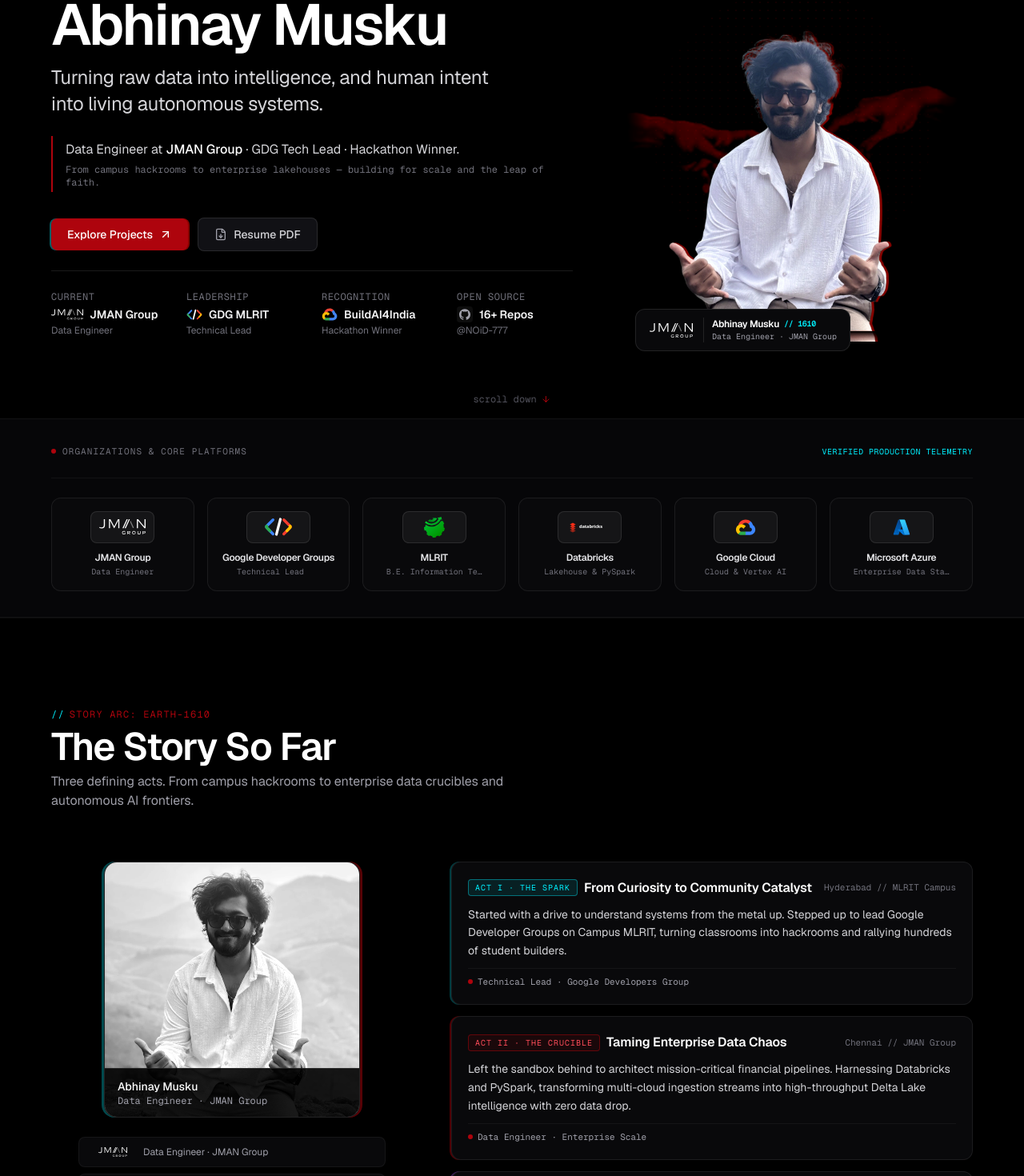
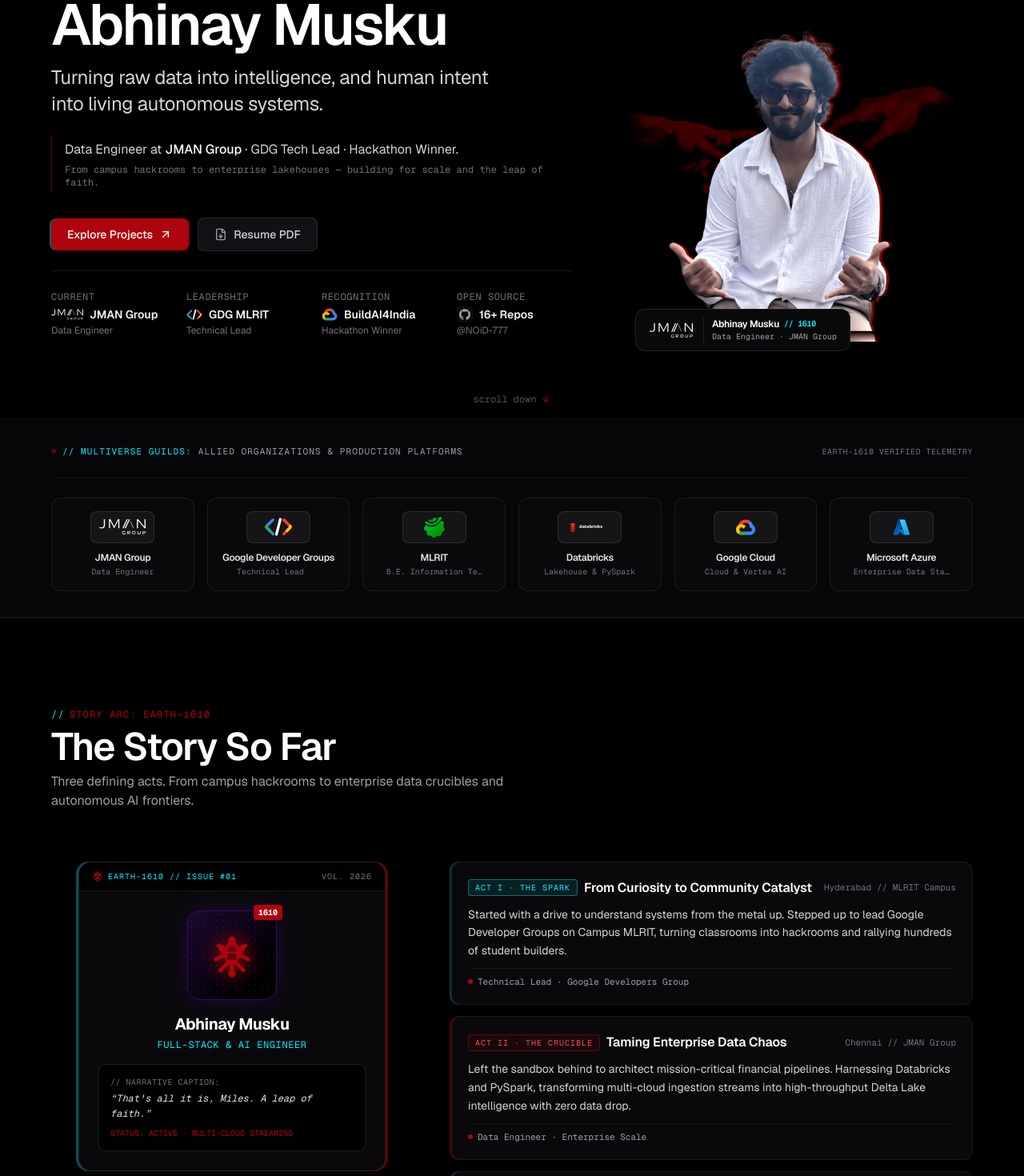
Before and after one commit to NOiD-777/Abhinay-portf, a Next.js app: page / in a window 1280 px wide. Shown: the part 197-1667 px from the top of the page at 80% size. Built offline with nearby package versions, Linux system fonts and the light colour scheme.

Commit message:
feat(spider-verse): remove duplicate photo in about section, add Earth-1610 dossier panel, and deepen Spider-Verse narrative theming

```diff
--- a/src/components/layout/Footer.tsx
+++ b/src/components/layout/Footer.tsx
@@ -60,7 +60,7 @@ export default function Footer() {
 
         {/* Copyright */}
         <p className="text-xs text-zinc-600 text-center md:text-right font-normal">
-          © 2026 Abhinay Musku. Crafted with Next.js &amp; Tailwind.
+          © 2026 Abhinay Musku. Earth-1610 // Leap of Faith.
         </p>
       </div>
     </footer>
--- a/src/components/sections/About.tsx
+++ b/src/components/sections/About.tsx
@@ -2,7 +2,8 @@
 
 import Image from "next/image";
 import { motion } from "framer-motion";
-import { Database, Cpu, Code2, MapPin, GraduationCap, Users } from "lucide-react";
+import { Database, Cpu, Code2, MapPin } from "lucide-react";
+import { SpiderIcon } from "@/components/ui/Icons";
 import { personal } from "@/data/personal";
 
 export default function About() {
@@ -25,30 +26,64 @@ export default function About() {
 
         {/* Content Grid */}
         <div className="grid grid-cols-1 lg:grid-cols-12 gap-12 items-start">
-          {/* Portrait Photo Frame with Spider-Verse Comic Panel */}
+          {/* Earth-1610 Spider-Verse Dossier Card (No Duplicate Photo) */}
           <motion.div
             initial={{ opacity: 0, y: 15 }}
             whileInView={{ opacity: 1, y: 0 }}
             viewport={{ once: true }}
             transition={{ duration: 0.5 }}
-            className="lg:col-span-5 flex flex-col items-center gap-6"
+            className="lg:col-span-5 flex flex-col items-center gap-5"
           >
-            <div className="relative w-72 sm:w-80 aspect-square rounded-2xl overflow-hidden border border-white/10 bg-[#09090b] shadow-[-3px_0_0_rgba(0,240,255,0.3),3px_0_0_rgba(174,4,13,0.5)]">
-              <Image
-                src="/profile.webp"
-                alt="Abhinay Musku"
-                width={600}
-                height={600}
-                className="w-full h-full object-cover object-center grayscale contrast-115 hover:grayscale-0 transition-all duration-500"
-                priority
-              />
-              <div className="absolute bottom-0 inset-x-0 bg-black/90 px-4 py-3 border-t border-white/10 text-left">
-                <p className="text-white font-medium text-sm">Abhinay Musku</p>
-                <p className="text-xs text-zinc-400 font-mono">Data Engineer · JMAN Group</p>
+            {/* Comic Cover Dossier Box */}
+            <div className="relative w-full max-w-sm rounded-2xl overflow-hidden border border-white/10 bg-[#09090b] shadow-[-3px_0_0_rgba(0,240,255,0.35),3px_0_0_rgba(174,4,13,0.55)] group">
+              {/* Halftone Comic Dots Pattern */}
+              <div className="absolute inset-0 halftone-dots-spider opacity-25 pointer-events-none" />
+
+              {/* Comic Book Header Banner */}
+              <div className="relative z-10 px-4 py-2.5 bg-black/90 border-b border-white/10 flex items-center justify-between text-[10px] font-mono tracking-widest uppercase">
+                <div className="flex items-center gap-1.5 text-[#00f0ff]">
+                  <SpiderIcon className="w-3.5 h-3.5 text-[#ae040d]" />
+                  <span>EARTH-1610 // ISSUE #01</span>
+                </div>
+                <span className="text-zinc-500">VOL. 2026</span>
+              </div>
+
+              {/* Spider-Verse Centerpiece Graphic */}
+              <div className="relative z-10 p-6 flex flex-col items-center text-center space-y-4">
+                <div className="relative w-28 h-28 rounded-2xl bg-gradient-to-br from-[#1b082e] via-[#0b0314] to-black border border-[#3b0764] flex items-center justify-center shadow-[0_0_30px_rgba(42,8,69,0.7)] group-hover:scale-105 transition-transform duration-300">
+                  <div className="absolute inset-0 rounded-2xl halftone-dots-cyan opacity-40 pointer-events-none" />
+                  <SpiderIcon className="w-14 h-14 text-[#ae040d] filter drop-shadow-[0_0_12px_rgba(225,6,0,0.8)] spider-glitch" />
+                  <span className="absolute -top-2 -right-2 px-1.5 py-0.5 rounded text-[10px] font-mono font-bold uppercase bg-[#ae040d] text-white">
+                    1610
+                  </span>
+                </div>
+
+                {/* Identity & Status */}
+                <div className="space-y-1">
+                  <h3 className="text-xl font-bold text-white tracking-tight spider-glitch-hover cursor-default">
+                    Abhinay Musku
+                  </h3>
+                  <p className="text-xs font-mono text-[#00f0ff] uppercase tracking-wider">
+                    Full-Stack &amp; AI Engineer
+                  </p>
+                </div>
+
+                {/* Comic Narration Monologue Box (Miles Morales Style) */}
+                <div className="w-full text-left p-3.5 rounded-lg bg-black/80 border border-white/10 space-y-1">
+                  <p className="text-[10px] font-mono uppercase tracking-wider text-zinc-500">
+                    // NARRATIVE CAPTION:
+                  </p>
+                  <p className="text-xs text-zinc-200 font-mono italic leading-relaxed">
+                    &ldquo;That&apos;s all it is, Miles. A leap of faith.&rdquo;
+                  </p>
+                  <p className="text-[10px] font-mono text-[#ae040d] uppercase pt-0.5">
+                    Status: Active · Multi-Cloud Streaming
+                  </p>
+                </div>
               </div>
             </div>
 
-            {/* Quick Metadata with Real Logos */}
+            {/* Quick Metadata with Real Brand Vector Logos */}
             <div className="w-full max-w-sm flex flex-col gap-2 text-xs text-zinc-400">
               <div className="flex items-center gap-2.5 px-3.5 py-2.5 rounded-lg border border-white/5 bg-[#09090b]">
                 <div className="w-14 h-4 shrink-0 flex items-center justify-center">
--- a/src/components/sections/Contact.tsx
+++ b/src/components/sections/Contact.tsx
@@ -70,11 +70,11 @@ export default function Contact() {
             <span className="text-[#00f0ff]">//</span>
             <span>NEXT CHAPTER: LEAP OF FAITH</span>
           </p>
-          <h2 className="text-3xl sm:text-5xl font-semibold text-white tracking-[-0.03em]">
-            Build the Next Dimension
+          <h2 className="text-3xl sm:text-5xl font-semibold text-white tracking-[-0.03em] spider-glitch-hover cursor-default">
+            Call the Spider-Signal
           </h2>
           <p className="text-zinc-400 text-sm sm:text-base max-w-xl font-normal">
-            Every story needs a bold next act. Whether architecting enterprise data lakehouses or crafting autonomous AI systems, let&apos;s build together.
+            Every story needs a bold next act. When your team needs enterprise data platforms or autonomous AI systems, let&apos;s build what&apos;s next.
           </p>
         </div>
 
--- a/src/components/sections/Ecosystem.tsx
+++ b/src/components/sections/Ecosystem.tsx
@@ -47,12 +47,13 @@ export default function Ecosystem() {
     <section className="border-y border-white/5 bg-[#060608] py-8 px-4 sm:px-6 lg:px-8 relative z-20">
       <div className="max-w-6xl mx-auto">
         <div className="flex flex-col sm:flex-row sm:items-center justify-between gap-4 pb-6 border-b border-white/5 text-left">
-          <p className="text-[11px] font-mono uppercase tracking-widest text-zinc-500 flex items-center gap-2">
-            <span className="w-1.5 h-1.5 rounded-full bg-[#ae040d]" />
-            <span>Organizations &amp; Core Platforms</span>
+          <p className="text-[11px] font-mono uppercase tracking-widest text-zinc-400 flex items-center gap-2">
+            <span className="w-1.5 h-1.5 rounded-full bg-[#ae040d] animate-pulse" />
+            <span className="text-[#00f0ff]">// MULTIVERSE GUILDS:</span>
+            <span>Allied Organizations &amp; Production Platforms</span>
           </p>
-          <span className="text-[10px] font-mono text-[#00f0ff] uppercase tracking-wider">
-            Verified Production Telemetry
+          <span className="text-[10px] font-mono text-zinc-500 uppercase tracking-wider">
+            EARTH-1610 VERIFIED TELEMETRY
           </span>
         </div>
 
--- a/src/components/sections/Education.tsx
+++ b/src/components/sections/Education.tsx
@@ -14,7 +14,7 @@ export default function Education() {
             <span className="text-[#00f0ff]">//</span>
             <span>THE GUILD &amp; ACADEMY</span>
           </p>
-          <h2 className="text-3xl sm:text-5xl font-semibold text-white tracking-[-0.03em]">
+          <h2 className="text-3xl sm:text-5xl font-semibold text-white tracking-[-0.03em] spider-glitch-hover cursor-default">
             Education &amp; Credentials
           </h2>
           <p className="text-zinc-400 text-sm sm:text-base max-w-xl font-normal">
--- a/src/components/sections/Experience.tsx
+++ b/src/components/sections/Experience.tsx
@@ -14,7 +14,7 @@ export default function Experience() {
             <span className="text-[#00f0ff]">//</span>
             <span>CHRONICLES</span>
           </p>
-          <h2 className="text-3xl sm:text-5xl font-semibold text-white tracking-[-0.03em]">
+          <h2 className="text-3xl sm:text-5xl font-semibold text-white tracking-[-0.03em] spider-glitch-hover cursor-default">
             The Crucible &amp; Impact
           </h2>
           <p className="text-zinc-400 text-sm sm:text-base max-w-xl font-normal">
@@ -96,7 +96,7 @@ export default function Experience() {
                     </div>
 
                     {/* Mission Directive */}
-                    <p className="text-xs sm:text-sm text-zinc-300 font-normal leading-relaxed border-l-2 border-[#ae040d] pl-3 py-0.5">
+                    <p className="text-xs sm:text-sm text-zinc-300 font-normal leading-relaxed border-l border-[#ae040d]/60 pl-3 py-0.5">
                       {role.mission}
                     </p>
 
--- a/src/components/sections/Hero.tsx
+++ b/src/components/sections/Hero.tsx
@@ -40,7 +40,7 @@ export default function Hero() {
           </div>
 
           {/* Story Hook */}
-          <div className="border-l-2 border-[#ae040d] pl-4 py-1 space-y-1">
+          <div className="border-l border-[#ae040d]/60 pl-4 py-1 space-y-1">
             <p className="text-sm sm:text-base text-zinc-300 font-normal leading-relaxed">
               Data Engineer at <span className="text-white font-medium">JMAN Group</span> · GDG Tech Lead · Hackathon Winner.
             </p>
--- a/src/components/sections/Projects.tsx
+++ b/src/components/sections/Projects.tsx
@@ -24,7 +24,7 @@ export default function Projects() {
             <span className="text-[#00f0ff]">//</span>
             <span>MISSIONS &amp; DISPATCHES</span>
           </p>
-          <h2 className="text-3xl sm:text-5xl font-semibold text-white tracking-[-0.03em]">
+          <h2 className="text-3xl sm:text-5xl font-semibold text-white tracking-[-0.03em] spider-glitch-hover cursor-default">
             Featured Systems &amp; Case Studies
           </h2>
           <p className="text-zinc-400 text-sm sm:text-base max-w-xl font-normal">
--- a/src/components/sections/Skills.tsx
+++ b/src/components/sections/Skills.tsx
@@ -36,13 +36,13 @@ export default function Skills() {
         <div className="flex flex-col items-start gap-2 text-left">
           <p className="text-xs font-mono uppercase tracking-widest text-[#ae040d] flex items-center gap-1.5">
             <span className="text-[#00f0ff]">//</span>
-            <span>THE ARSENAL</span>
+            <span>THE SUIT &amp; ARSENAL</span>
           </p>
-          <h2 className="text-3xl sm:text-5xl font-semibold text-white tracking-[-0.03em]">
+          <h2 className="text-3xl sm:text-5xl font-semibold text-white tracking-[-0.03em] spider-glitch-hover cursor-default">
             Technical Stack &amp; Tooling
           </h2>
           <p className="text-zinc-400 text-sm sm:text-base max-w-xl font-normal">
-            Weapons of choice across enterprise data platforms, generative AI reasoning, and high-concurrency interfaces.
+            Weapons of choice across enterprise data lakehouses, generative AI agent protocols, and high-concurrency microservices.
           </p>
         </div>
 
```
